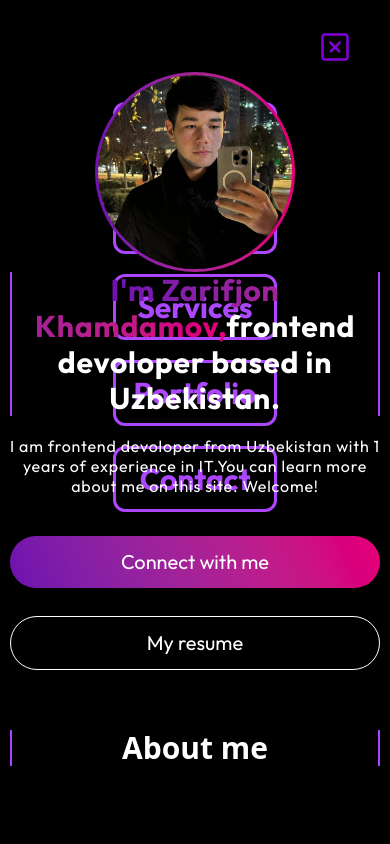
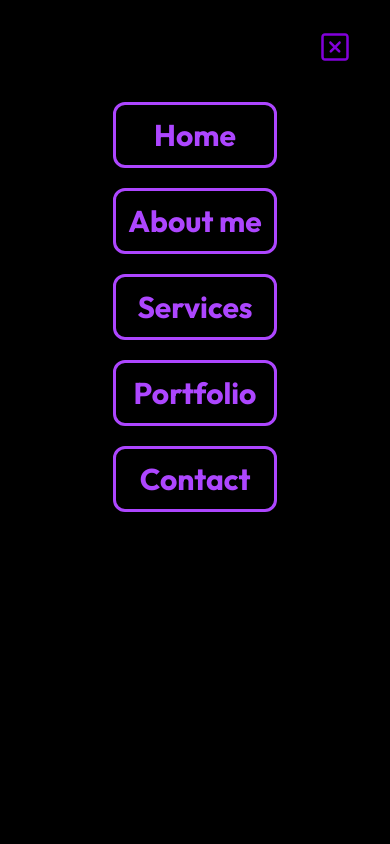
Before and after one commit to zarifjon2007/Zarifjon-sPortfolio, a React (Vite) app: page / in a window 390 px wide. Both pictures are taken after a click on the icon 353 px from the left and 26 px from the top of the page. Shown: the top 844 px of the page. Built offline with nearby package versions, Linux system fonts and the light colour scheme.

Commit message:
Saytga yangi o‘zgarishlar qo‘shildi

```diff
--- a/src/components/MobileNav.jsx
+++ b/src/components/MobileNav.jsx
@@ -19,7 +19,7 @@ const MobileNav = () => {
              py-1 rounded-[40px] font-outfit outline-none  active:scale-95 transition duration-300  '><AnchorLink className='anchor-link' offset={50} href='#mcontact'><p onClick={()=> setMenu("mcontact")}>Connect with me</p></AnchorLink></button>
             <CiMenuBurger className='text-purple-500 text-4xl  font-bold active:text-purple-900' onClick={toggleMenu} />
             {isOpen && (
-                <div className='flex flex-col gap-10  absolute top-0 fixed w-full h-screen bg-black items-center py-8 text-purple-700 text-3xl font-bold  '>
+                <div className='flex flex-col gap-10  absolute top-0 fixed w-full h-screen bg-black items-center py-8 text-purple-700 text-3xl font-bold z-[9999] '>
                     <div>
                         <CgCloseR className='text-3xl ml-70 active:text-purple-800' onClick={toggleMenu} />
                     </div>
```
